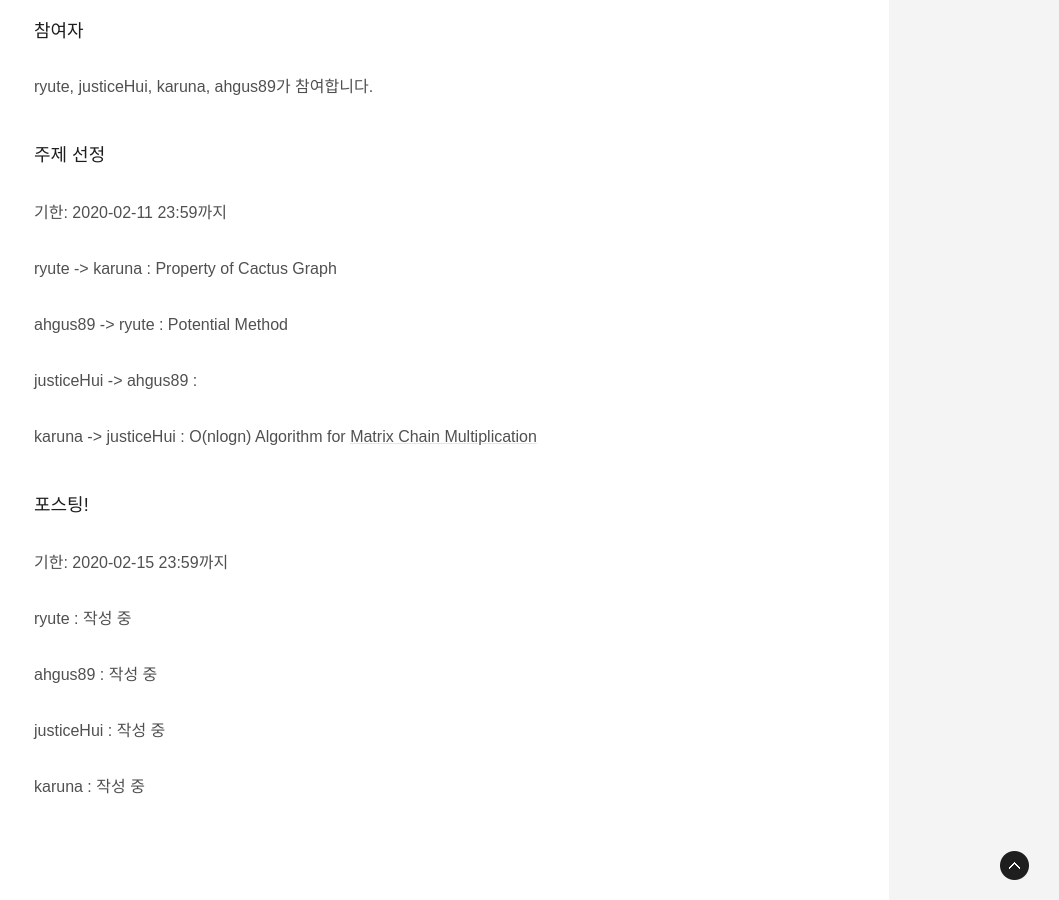
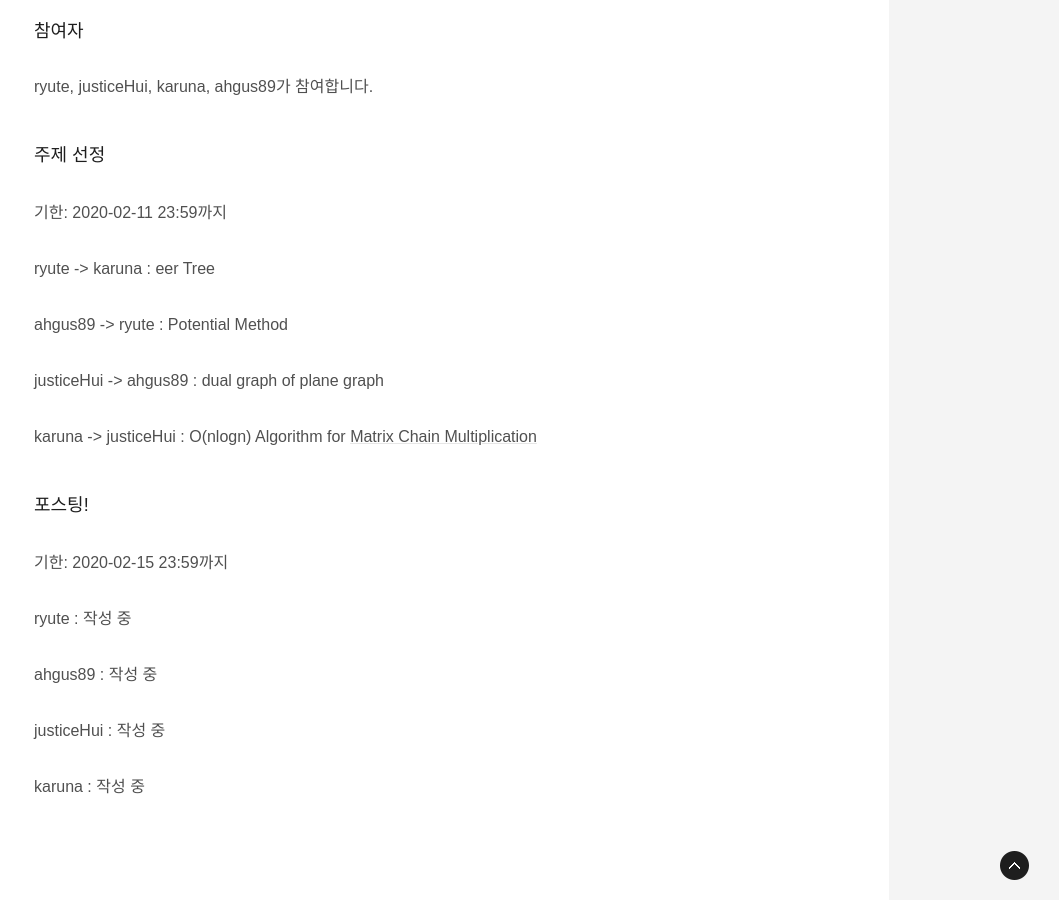
Before and after one commit to algoshitpo/algoshitpo.github.io, a Jekyll site: the page built from _posts/2020-02-09-week2.md, in a window 1280 px wide and 900 px high, scrolled down 497 px. Shown: the whole window, without its empty margins (221-1280 px from the left). Built offline with Jekyll 4.4.1, drawn with Linux system fonts in a browser that asks for light colours; some web fonts are replaced.

Commit message:
Update 2020-02-09-week2.md

```diff
--- a/_posts/2020-02-09-week2.md
+++ b/_posts/2020-02-09-week2.md
@@ -14,11 +14,11 @@ ryute, justiceHui, karuna, ahgus89가 참여합니다.
 
 기한: 2020-02-11 23:59까지
 
-ryute -> karuna : Property of Cactus Graph
+ryute -> karuna : eer Tree
 
 ahgus89 -> ryute : Potential Method
 
-justiceHui -> ahgus89 :
+justiceHui -> ahgus89 : dual graph of plane graph
 
 karuna -> justiceHui : O(nlogn) Algorithm for [Matrix Chain Multiplication](https://en.wikipedia.org/wiki/Matrix_chain_multiplication)
 
```
